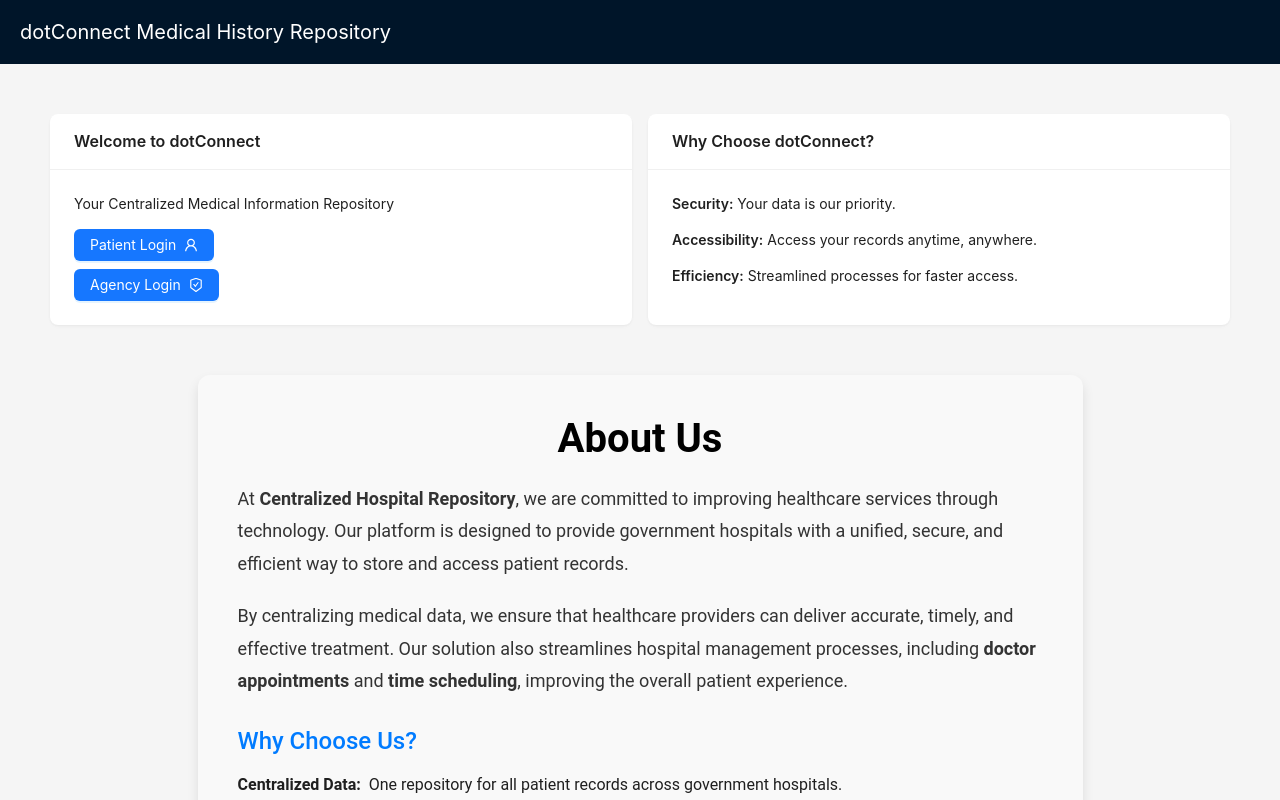
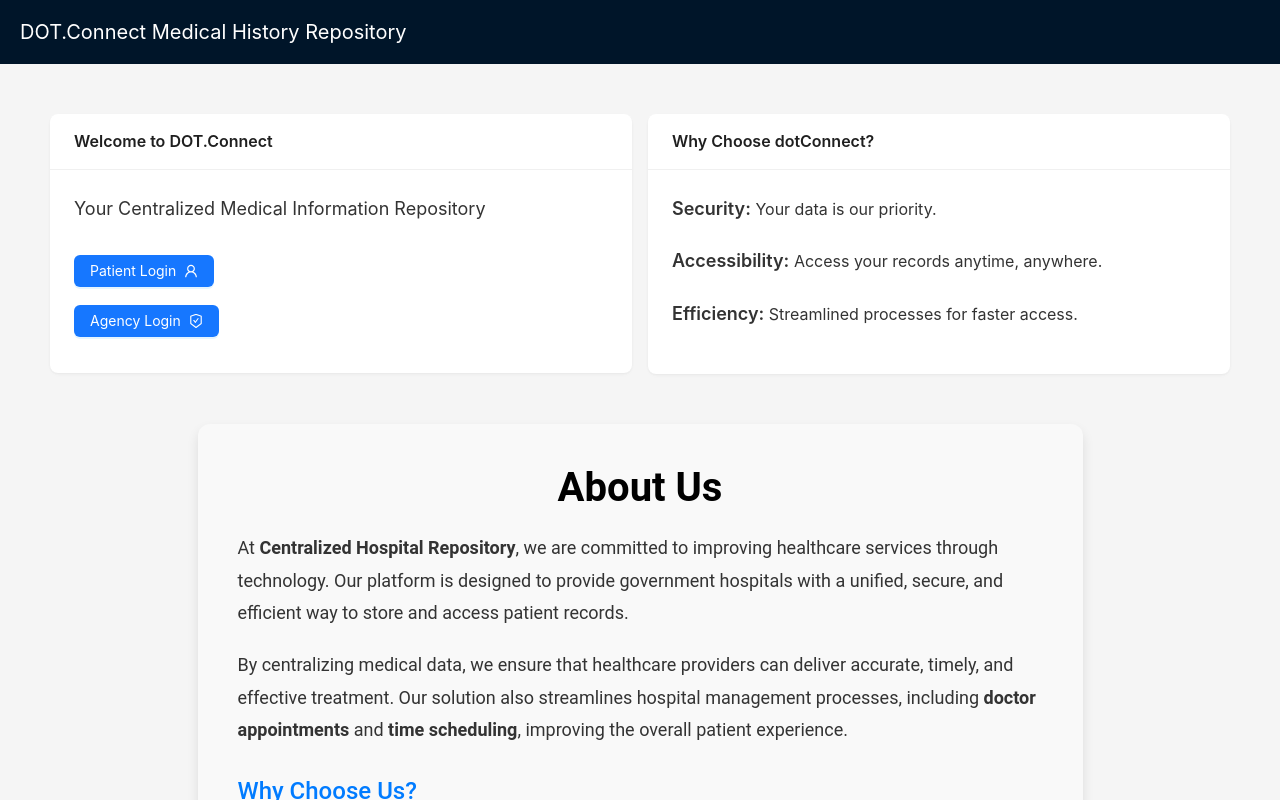
Before and after one commit to RabinPyakurel/dot-connect-final, a React (Vite) app in the folder Hackathon-Frontend/: page / in a window 1280 px wide. Shown: the top 800 px of the page. Built offline with nearby package versions, Linux system fonts and the light colour scheme.

Commit message:
minor changes in css

```diff
--- a/Hackathon-Frontend/src/component/Pages/Home.tsx
+++ b/Hackathon-Frontend/src/component/Pages/Home.tsx
@@ -1,7 +1,7 @@
-import { SafetyCertificateOutlined, UserOutlined } from '@ant-design/icons';
-import { Button, Card, Col, Layout, Row, Space, Typography } from 'antd';
-import { Link, useNavigate } from 'react-router-dom';
-import Navhome from './Navhome';
+import { SafetyCertificateOutlined, UserOutlined } from "@ant-design/icons";
+import { Button, Card, Col, Layout, Row, Space, Typography } from "antd";
+import { Link, useNavigate } from "react-router-dom";
+import Navhome from "./Navhome";
 
 const { Content } = Layout;
 const { Paragraph, Text } = Typography;
@@ -22,8 +22,8 @@ const HomePage = () => {
         return;
       }
       if (event.data.value) {
-           localStorage.setItem( "NID", event.data.value);
-  navigate ("/self-information");
+        localStorage.setItem("NID", event.data.value);
+        navigate("/self-information");
       }
     });
   };
@@ -31,21 +31,27 @@ const HomePage = () => {
     <>
       <Navhome>
         <Layout>
-
-      <Content style={{ padding: '50px' }}>
+          <Content style={{ padding: "50px" }}>
             <div className="site-layout-content">
               <Row gutter={16}>
                 <Col span={12}>
-              <Card title="Welcome to dotConnect" bordered={false}>
-                <Paragraph>
+                  <Card title="Welcome to DOT.Connect" bordered={false}>
+                    <Paragraph
+                      style={{
+                        fontSize: "18px",
+                        lineHeight: "1.8",
+                        color: "#333",
+                        marginBottom: "20px",
+                      }}
+                    >
                       Your Centralized Medical Information Repository
                     </Paragraph>
                     <Space direction="vertical">
-                  <Button type="primary" onClick={openLoginPage}>
+                      <Button type="primary" onClick={openLoginPage} style={{marginTop:"10px"}}>
                         Patient Login <UserOutlined />
                       </Button>
                       <Link to={"/agency-login"}>
-                  <Button type="primary">
+                        <Button type="primary" style={{marginTop:"10px", marginBottom:"12px"}}>
                           Agency Login <SafetyCertificateOutlined />
                         </Button>
                       </Link>
@@ -54,14 +60,62 @@ const HomePage = () => {
                 </Col>
                 <Col span={12}>
                   <Card title="Why Choose dotConnect?" bordered={false}>
-                <Paragraph>
-                  <Text strong>Security:</Text> Your data is our priority.
+                    <Paragraph style={{
+                        fontSize: "16px",
+                        lineHeight: "1.8",
+                        color: "#333",
+                        marginBottom: "20px",
+                      }}>
+                      <Text
+                        style={{
+                          fontSize: "18px",
+                          lineHeight: "1.8",
+                          color: "#333",
+                          marginBottom: "20px",
+                        }}
+                        strong
+                      >
+                        Security:
+                      </Text>{" "}
+                      Your data is our priority.
                     </Paragraph>
-                <Paragraph>
-                  <Text strong>Accessibility:</Text> Access your records anytime, anywhere.
+                    <Paragraph style={{
+                        fontSize: "16px",
+                        lineHeight: "1.8",
+                        color: "#333",
+                        marginBottom: "20px",
+                      }}>
+                      <Text
+                        style={{
+                          fontSize: "18px",
+                          lineHeight: "1.8",
+                          color: "#333",
+                          marginBottom: "20px",
+                        }}
+                        strong
+                      >
+                        Accessibility:
+                      </Text>{" "}
+                      Access your records anytime, anywhere.
                     </Paragraph>
-                <Paragraph>
-                  <Text strong>Efficiency:</Text> Streamlined processes for faster access.
+                    <Paragraph style={{
+                        fontSize: "16px",
+                        lineHeight: "1.8",
+                        color: "#333",
+                        marginBottom: "20px",
+                      }}>
+                      <Text
+                        style={{
+                          fontSize: "18px",
+                          lineHeight: "1.8",
+                          color: "#333",
+                          marginBottom: "20px",
+                        }}
+                        strong
+                      >
+                        Efficiency:
+                      </Text>{" "}
+                      Streamlined processes for faster access.
                     </Paragraph>
                   </Card>
                 </Col>
@@ -98,10 +152,11 @@ const HomePage = () => {
                     marginBottom: "20px",
                   }}
                 >
-    At <strong>Centralized Hospital Repository</strong>, we are committed to
-    improving healthcare services through technology. Our platform is designed
-    to provide government hospitals with a unified, secure, and efficient way
-    to store and access patient records.
+                  At <strong>Centralized Hospital Repository</strong>, we are
+                  committed to improving healthcare services through technology.
+                  Our platform is designed to provide government hospitals with
+                  a unified, secure, and efficient way to store and access
+                  patient records.
                 </p>
                 <p
                   style={{
@@ -111,11 +166,12 @@ const HomePage = () => {
                     marginBottom: "20px",
                   }}
                 >
-    By centralizing medical data, we ensure that healthcare providers can
-    deliver accurate, timely, and effective treatment. Our solution also
-    streamlines hospital management processes, including{" "}
-    <strong>doctor appointments</strong> and <strong>time scheduling</strong>,
-    improving the overall patient experience.
+                  By centralizing medical data, we ensure that healthcare
+                  providers can deliver accurate, timely, and effective
+                  treatment. Our solution also streamlines hospital management
+                  processes, including <strong>doctor appointments</strong> and{" "}
+                  <strong>time scheduling</strong>, improving the overall
+                  patient experience.
                 </p>
                 <div style={{ marginTop: "30px" }}>
                   <h3
@@ -143,8 +199,8 @@ const HomePage = () => {
                       }}
                     >
                       {/* 🏥 */}
-        <strong>Centralized Data:</strong>&nbsp; One repository for all patient
-        records across government hospitals.
+                      <strong>Centralized Data:</strong>&nbsp; One repository
+                      for all patient records across government hospitals.
                     </li>
                     <li
                       style={{
@@ -155,8 +211,9 @@ const HomePage = () => {
                         alignItems: "center",
                       }}
                     >
-        🔒&nbsp; <strong>Secure and Confidential:</strong>&nbsp; Patient data is
-        encrypted and accessible only to authorized personnel.
+                      🔒&nbsp; <strong>Secure and Confidential:</strong>&nbsp;
+                      Patient data is encrypted and accessible only to
+                      authorized personnel.
                     </li>
                     <li
                       style={{
@@ -167,8 +224,8 @@ const HomePage = () => {
                         alignItems: "center",
                       }}
                     >
-        📅&nbsp; <strong>Streamlined Appointments:</strong>&nbsp; Simplified
-        scheduling for patients and doctors.
+                      📅&nbsp; <strong>Streamlined Appointments:</strong>&nbsp;
+                      Simplified scheduling for patients and doctors.
                     </li>
                     <li
                       style={{
@@ -179,9 +236,9 @@ const HomePage = () => {
                         alignItems: "center",
                       }}
                     >
-        🌐&nbsp; <strong>Inter-Hospital Connectivity:</strong>&nbsp; Share
-        patient records across hospitals using unique identifiers like email or
-        phone numbers.
+                      🌐&nbsp; <strong>Inter-Hospital Connectivity:</strong>
+                      &nbsp; Share patient records across hospitals using unique
+                      identifiers like email or phone numbers.
                     </li>
                     <li
                       style={{
@@ -192,8 +249,9 @@ const HomePage = () => {
                         alignItems: "center",
                       }}
                     >
-        💡&nbsp; <strong>Efficiency and Accessibility:</strong>&nbsp; Reduce
-        wait times and ensure seamless healthcare services.
+                      💡&nbsp; <strong>Efficiency and Accessibility:</strong>
+                      &nbsp; Reduce wait times and ensure seamless healthcare
+                      services.
                     </li>
                   </ul>
                 </div>
@@ -205,15 +263,14 @@ const HomePage = () => {
                     marginBottom: "20px",
                   }}
                 >
-    Our mission is to empower healthcare providers with the tools they need to
-    focus on what matters most: saving lives and improving patient outcomes.
-    Together, we aim to create a healthier, more connected future for everyone.
+                  Our mission is to empower healthcare providers with the tools
+                  they need to focus on what matters most: saving lives and
+                  improving patient outcomes. Together, we aim to create a
+                  healthier, more connected future for everyone.
                 </p>
               </div>
-
             </div>
           </Content>
-
         </Layout>
       </Navhome>
     </>
--- a/Hackathon-Frontend/src/component/Pages/Navhome.tsx
+++ b/Hackathon-Frontend/src/component/Pages/Navhome.tsx
@@ -29,7 +29,7 @@ const Navhome: React.FC<{ children?: React.ReactNode }> = ({ children }) => {
           }}
         >
           <text style={{ color: "#fff", fontSize: "20px" }}>
-            dotConnect Medical History Repository
+            DOT.Connect Medical History Repository
           </text>
         </Header>
         <div>{children}</div>
```
Lines whose indentation alone changed are shown as unchanged.
